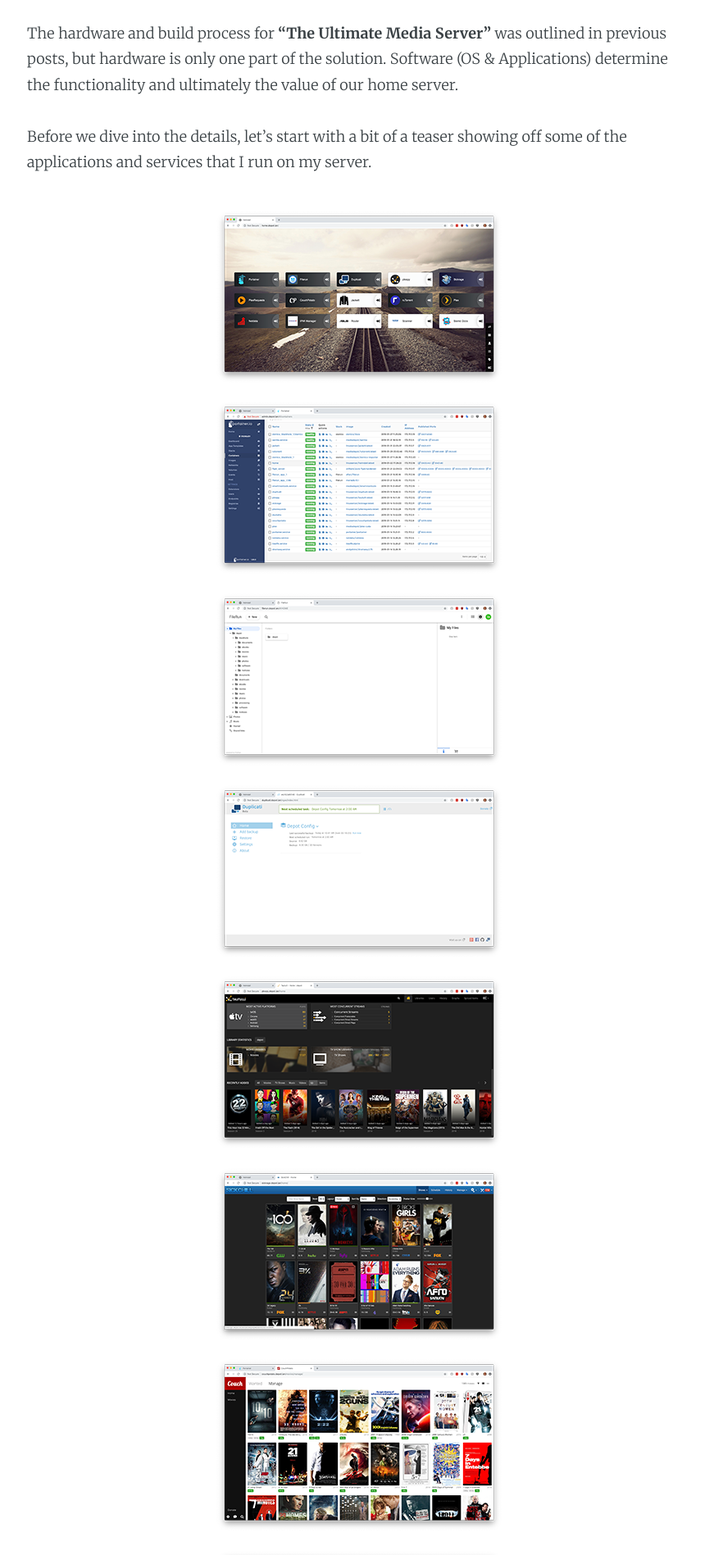
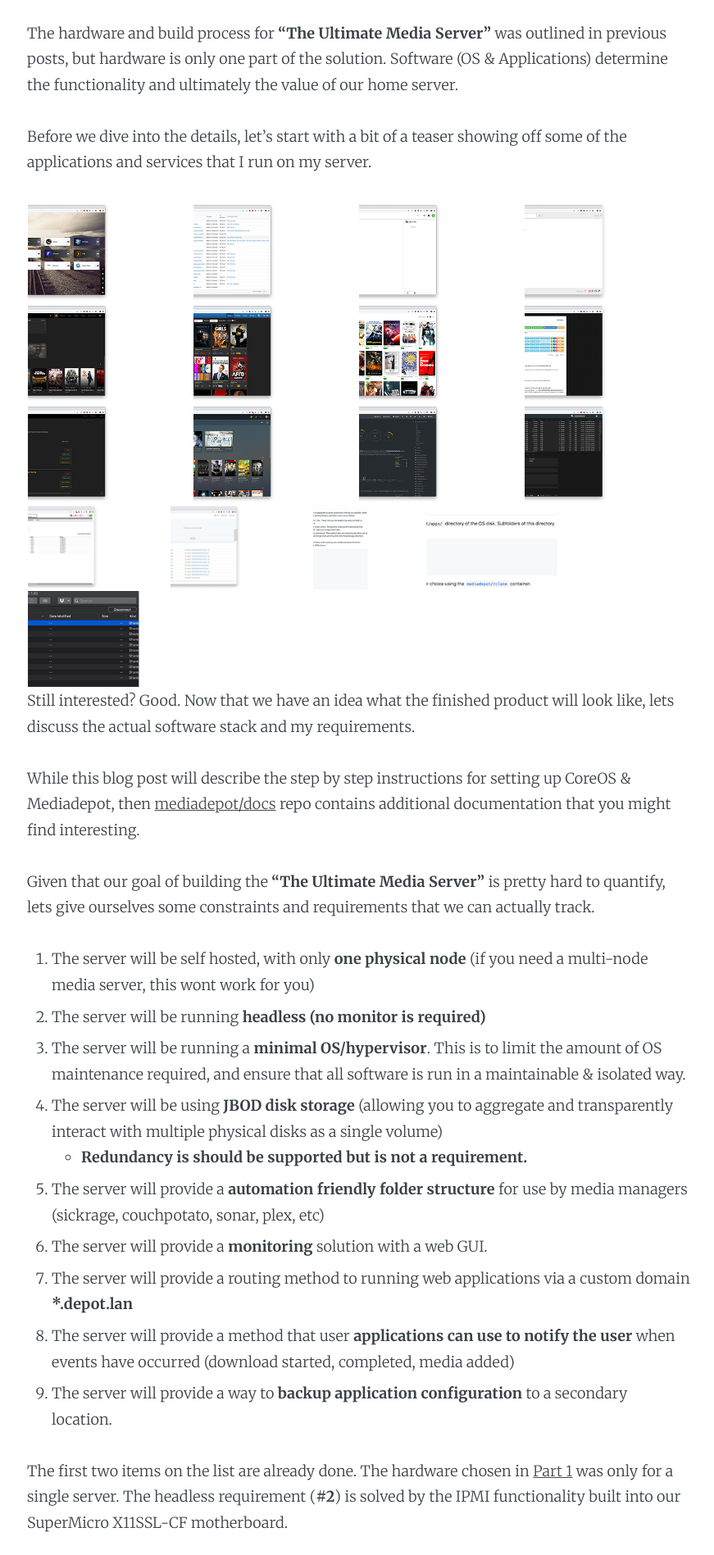
Before and after one commit to AnalogJ/thesparktree-blog, a Jekyll site: the page built from _posts/2019-02-03-ultimate-media-server-build-mediadepot.md, in a window 1280 px wide. Shown: the part 1364-3261 px from the top of the page at 82% size, without its empty margins (202-1073 px from the left). Built offline with Jekyll 4.4.1, drawn with Linux system fonts in a browser that asks for light colours; nearby versions of some CDN libraries; a script that is not in the unit is left out; comment, search, counter and statistics services are not loaded.

Commit message:
specify lightgallery as class.

```diff
--- a/_posts/2019-02-03-ultimate-media-server-build-mediadepot.md
+++ b/_posts/2019-02-03-ultimate-media-server-build-mediadepot.md
@@ -42,7 +42,7 @@
 Before we dive into the details, let’s start with a bit of a teaser showing off some of the applications and services that I run on my server.
 
 
-<div id="lightgallery">
+<div class="lightgallery">
   <a href="{{ site.url }}/assets/images/mediadepot_software/1_heimdall.png">
       <img src="{{ site.url }}/assets/images/mediadepot_software/1_heimdall_thumb.png" alt="heimdall image" />
   </a>
```
